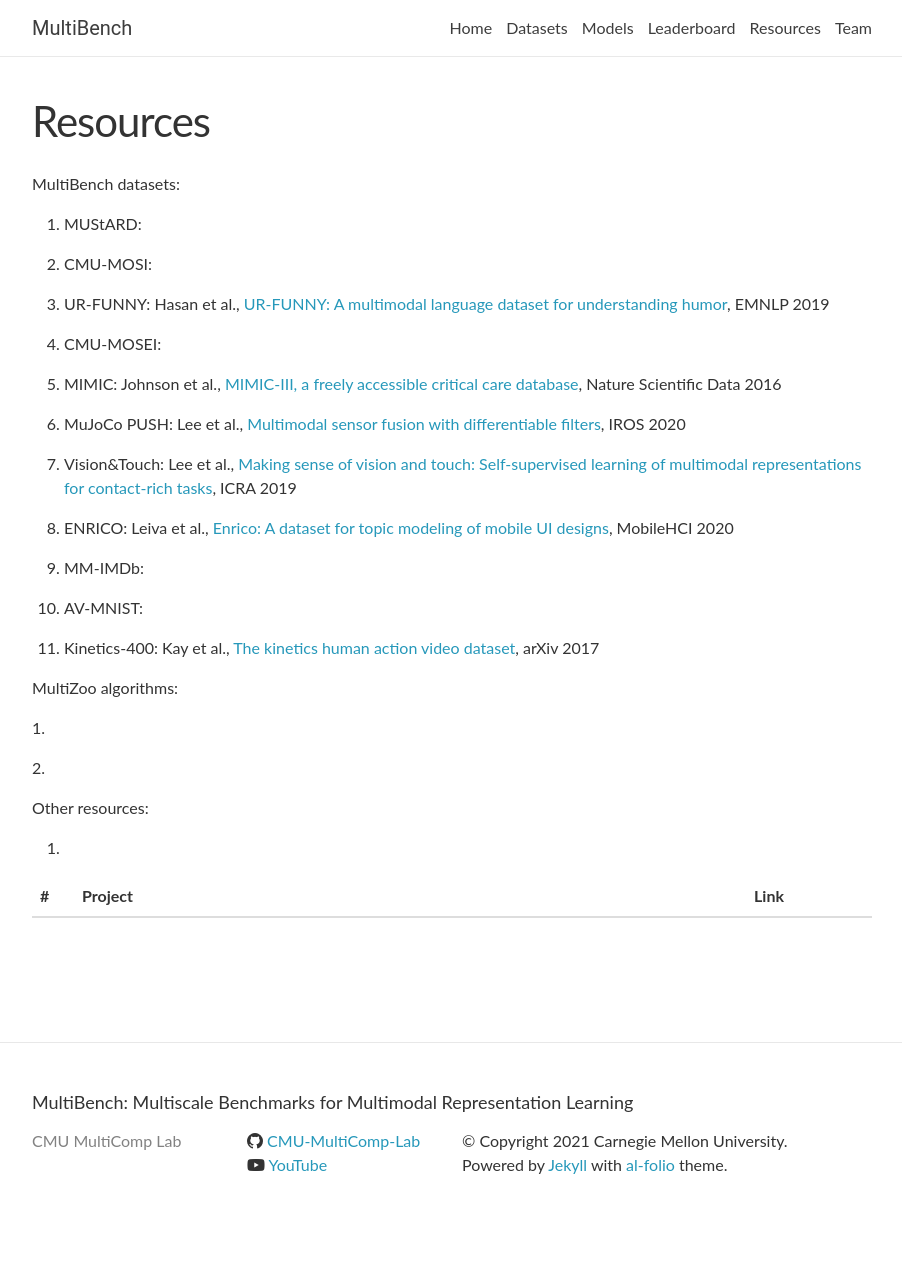
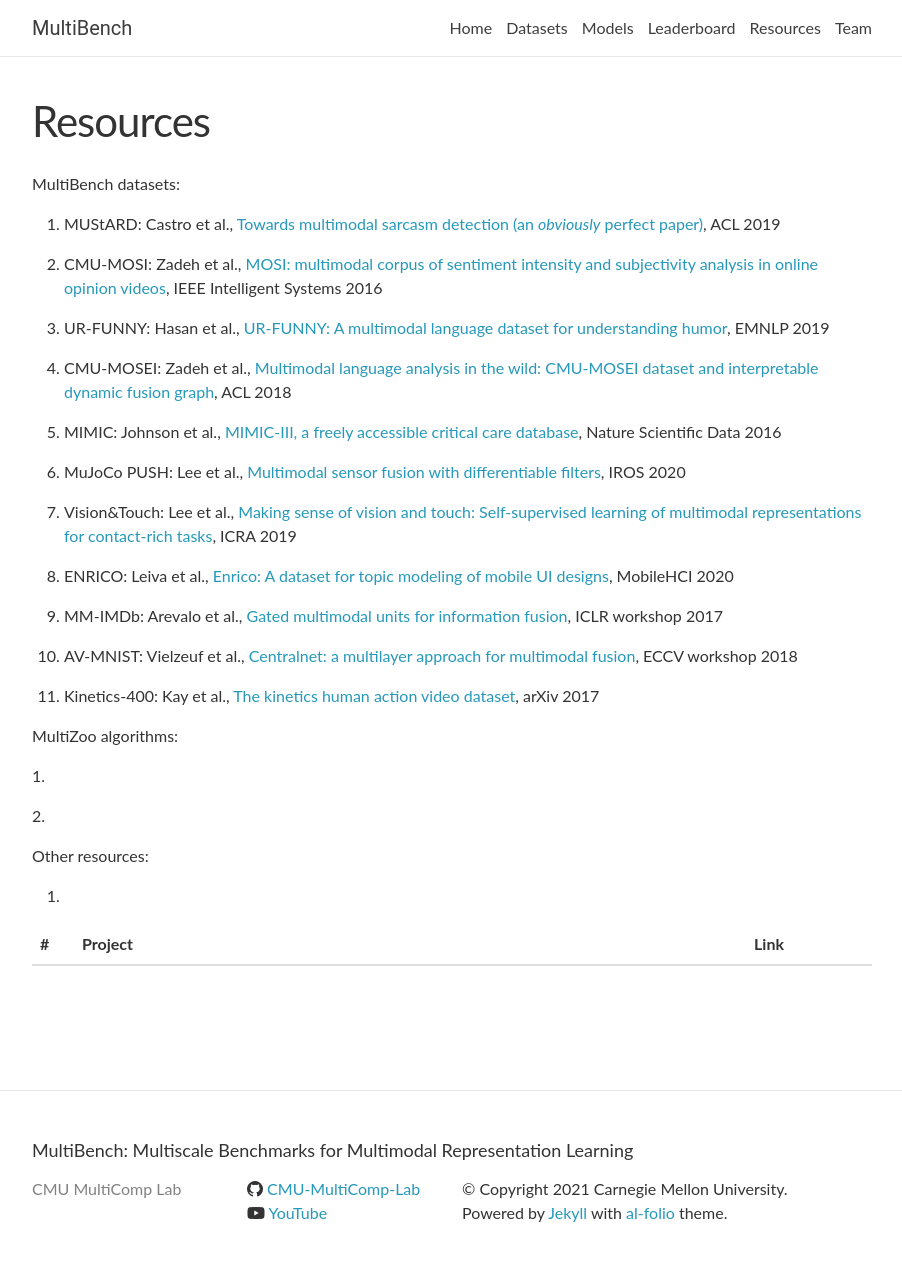
Before and after one commit to CMU-MultiComp-Lab/multibench, a Jekyll site: the page built from _pages/resources.md, in a window 1280 px wide and 1286 px high. Shown: the top 1261 px of the window, without its empty margins (188-1090 px from the left). Built offline with Jekyll 4.4.1, drawn with Linux system fonts in a browser that asks for light colours; nearby versions of some CDN libraries; library files that are not in the unit come from our copies; comment, search, counter and statistics services are not loaded.

Commit message:
Update resources.md

```diff
--- a/_pages/resources.md
+++ b/_pages/resources.md
@@ -6,13 +6,13 @@
 
 MultiBench datasets:
 
-1. MUStARD:
+1. MUStARD: Castro et al., [Towards multimodal sarcasm detection (an _obviously_ perfect paper)](https://arxiv.org/abs/1906.01815), ACL 2019
 
-2. CMU-MOSI:
+2. CMU-MOSI: Zadeh et al., [MOSI: multimodal corpus of sentiment intensity and subjectivity analysis in online opinion videos](https://arxiv.org/abs/1606.06259), IEEE Intelligent Systems 2016
 
 3. UR-FUNNY: Hasan et al., [UR-FUNNY: A multimodal language dataset for understanding humor](https://arxiv.org/abs/1904.06618), EMNLP 2019
 
-4. CMU-MOSEI:
+4. CMU-MOSEI: Zadeh et al., [Multimodal language analysis in the wild: CMU-MOSEI dataset and interpretable dynamic fusion graph](https://www.aclweb.org/anthology/P18-1208/), ACL 2018
 
 5. MIMIC: Johnson et al., [MIMIC-III, a freely accessible critical care database](https://pubmed.ncbi.nlm.nih.gov/27219127/), Nature Scientific Data 2016
 
@@ -22,9 +22,9 @@
 
 8. ENRICO: Leiva et al., [Enrico: A dataset for topic modeling of mobile UI designs](https://userinterfaces.aalto.fi/enrico/resources/enrico.pdf), MobileHCI 2020
 
-9. MM-IMDb:
+9. MM-IMDb: Arevalo et al., [Gated multimodal units for information fusion](https://arxiv.org/abs/1702.01992), ICLR workshop 2017
 
-10. AV-MNIST:
+10. AV-MNIST: Vielzeuf et al., [Centralnet: a multilayer approach for multimodal fusion](https://arxiv.org/abs/1808.07275), ECCV workshop 2018
 
 11. Kinetics-400: Kay et al., [The kinetics human action video dataset](https://arxiv.org/abs/1705.06950), arXiv 2017
 
```
